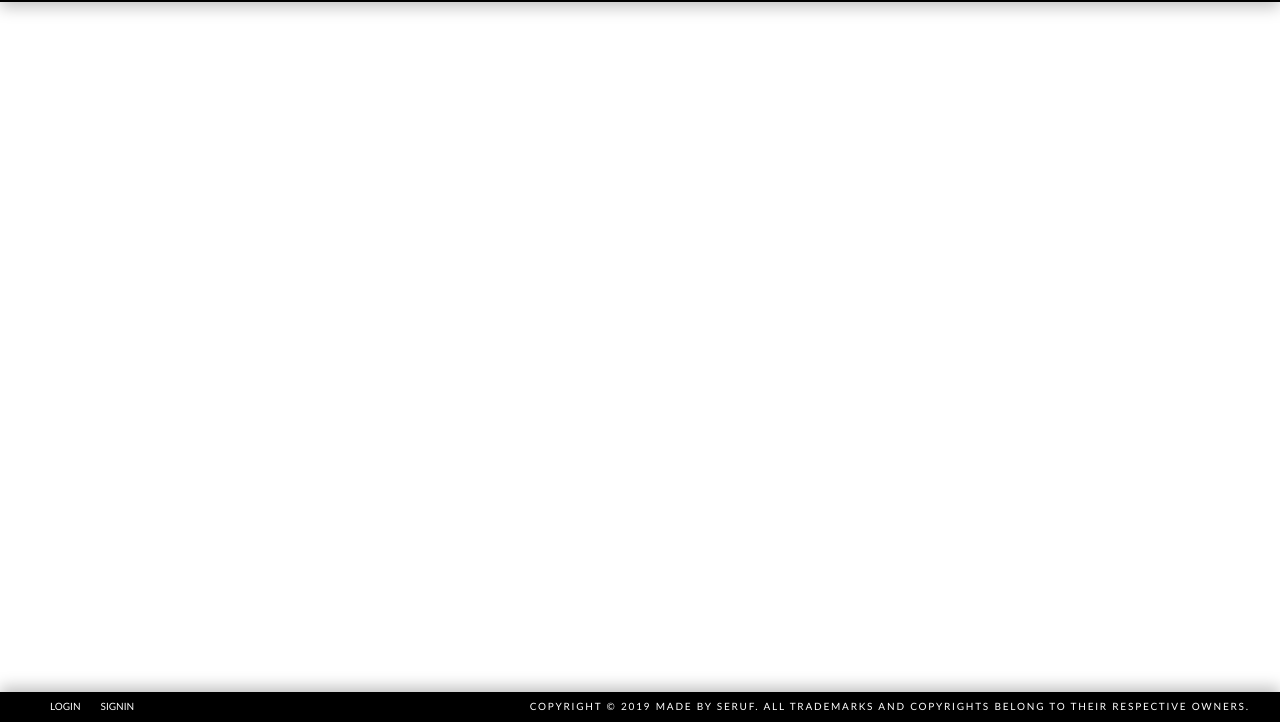
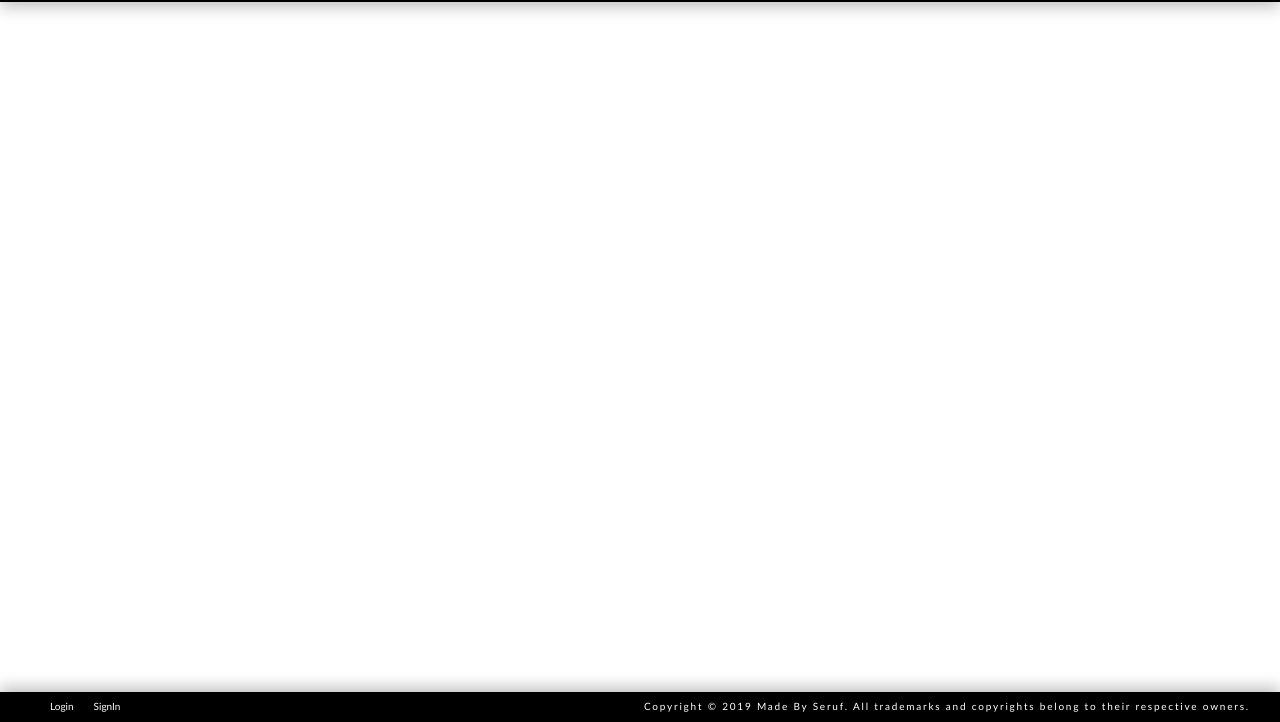
Before and after one commit to Seruf-Che/EasyCode-Final-Project, a React app: page / in a window 1280 px wide. Shown: the part 78-800 px from the top of the page. Built offline with nearby package versions, Linux system fonts and the light colour scheme.

Commit message:
small fixes

```diff
--- a/src/components/footer/footer.sass
+++ b/src/components/footer/footer.sass
@@ -9,7 +9,6 @@
   color: $color-header
   font-size: $font-size-footer
   letter-spacing: 1.8px
-  text-transform: uppercase
   background-color: $color-bg-header
   box-shadow: 0 -5px 15px $color-bg-header-shadow
   z-index: 100
--- a/src/components/modal/modal-signin.js
+++ b/src/components/modal/modal-signin.js
@@ -28,8 +28,6 @@ class ModalSignin extends React.Component {
     e.preventDefault();
     if(this.state.success) return;
 
-    this.setState({loading: true});
-
     const {email, password, last_name, first_name,
       phone, confirmPassword} = this.state;
     const {service, setUser, signinUser, close} = this.props;
@@ -40,6 +38,8 @@ class ModalSignin extends React.Component {
     if (!first_name || !last_name || !phone || !email || !password || !confirmPassword ) {
       return this.setState({error: "Please fill in all fields"});
     }
+
+    this.setState({loading: true});
 
     service.checkIn({first_name, last_name, phone, email, password, confirmPassword})
       .then(response => {
```
